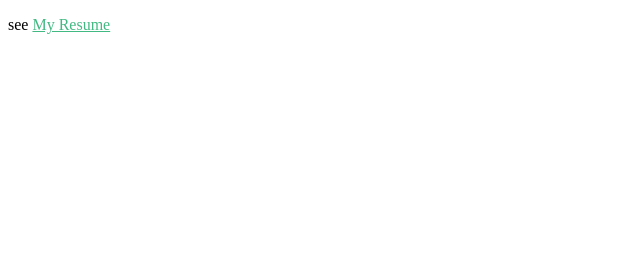
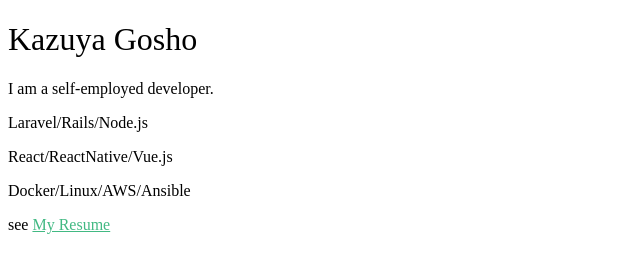
Before and after one commit to acro5piano/acro5piano.github.io, a plain HTML site: page index.html in a window 1280 px wide. Shown: the whole page, without its empty margins (0-640 px from the left). Drawn offline with Linux system fonts and the light colour scheme.

Commit message:
add YAGO

```diff
--- a/index.html
+++ b/index.html
@@ -5,6 +5,11 @@
     <title>acro5piano.github.io</title>
   </head>
   <body>
+    <h1>Kazuya Gosho</h1>
+    <p>I am a self-employed developer.</p>
+    <p>Laravel/Rails/Node.js</p>
+    <p>React/ReactNative/Vue.js</p>
+    <p>Docker/Linux/AWS/Ansible</p>
     <p>see <a href="https://github.com/acro5piano/resume">My Resume</a></p>
     <script src="/dist/build.js"></script>
   </body>
```
